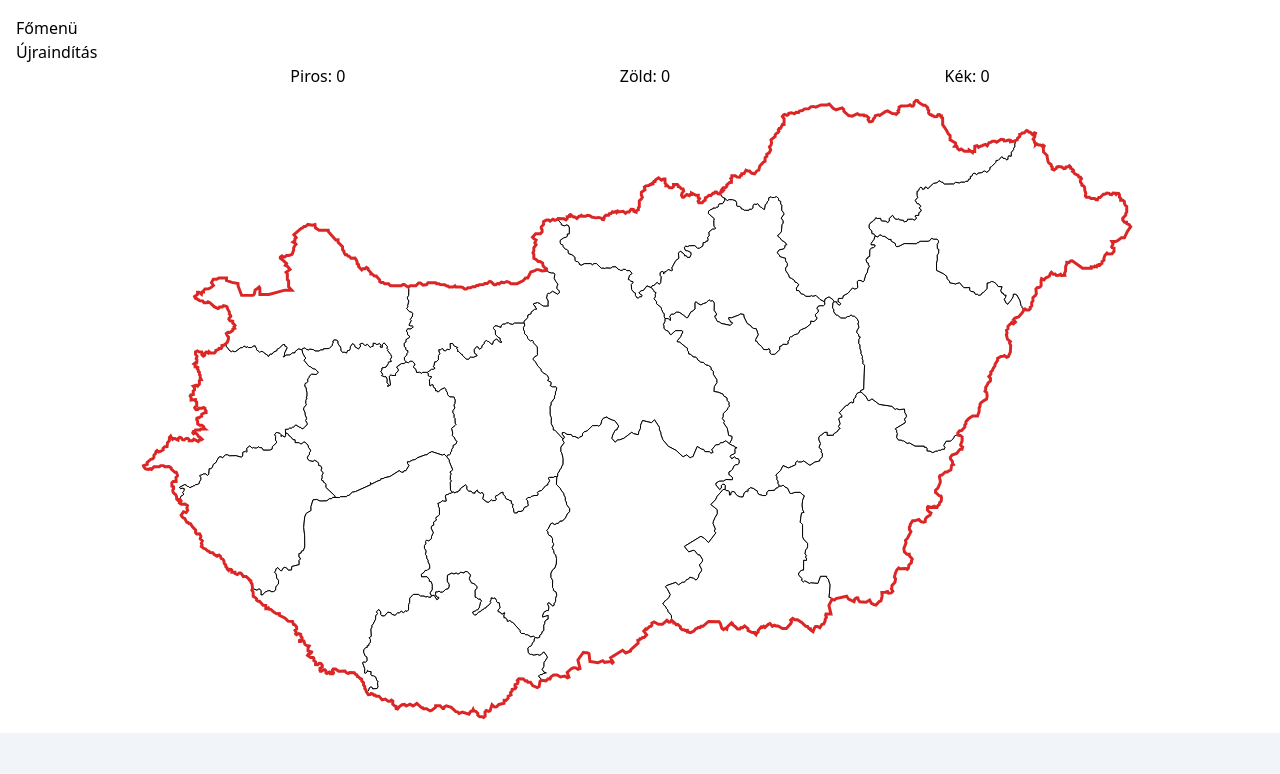
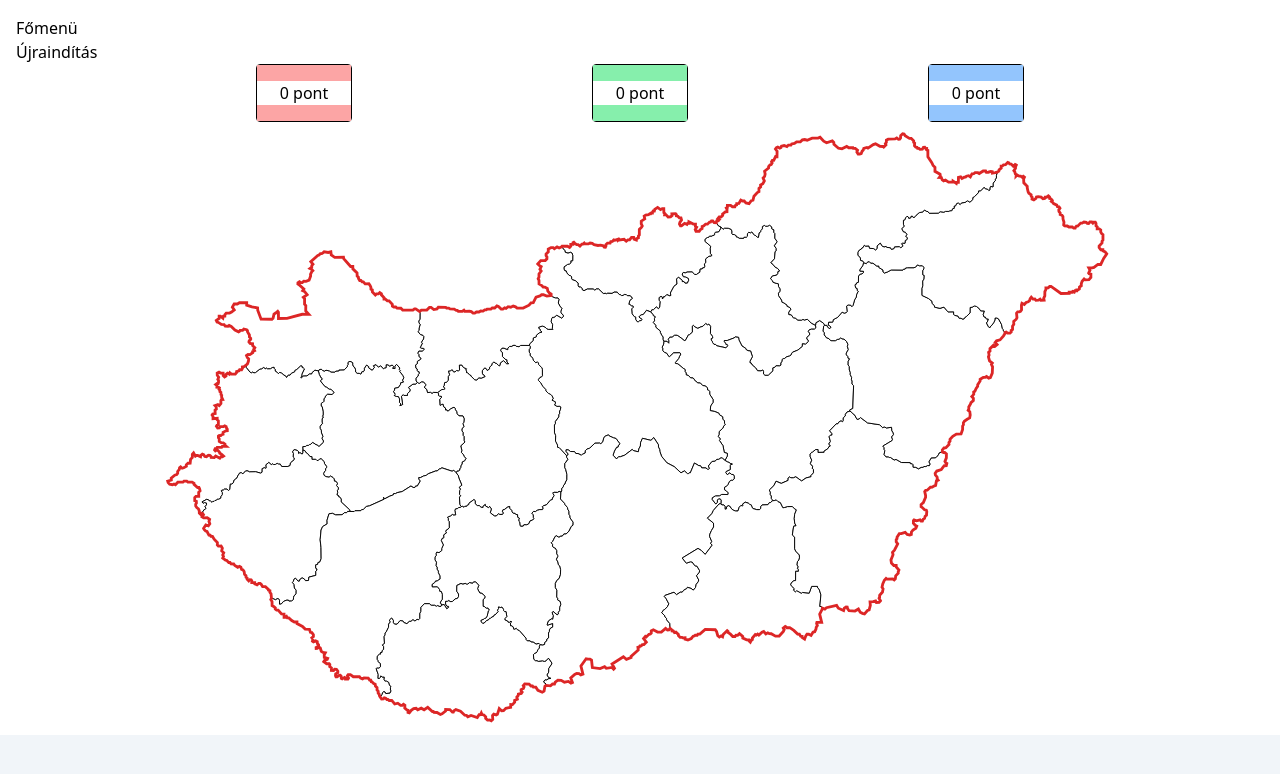
Before and after one commit to TomaSajt/honfoglalo-legacy, a SvelteKit app: page /play in a window 1280 px wide. Shown: the top 774 px of the page. Built offline with nearby package versions, Linux system fonts and the light colour scheme.

Commit message:
Add stuff

```diff
--- a/src/routes/play/+page.svelte
+++ b/src/routes/play/+page.svelte
@@ -481,6 +481,8 @@
     }
 </script>
 
+<QuestionPrompter bind:this={questionPrompter} />
+
 <div class="flex flex-col h-full">
     <div class="px-4 pt-4">
         <nav>
@@ -493,7 +495,13 @@
 
         <div class="flex justify-evenly">
             {#each scores as score, i}
-                <div>{playerIdToHungarianName(i)}: {score}</div>
+                <div class="rounded border border-black w-24">
+                    <div class="h-4" style="background-color: {playerIdToWeakCssColor(i)};"></div>
+                    <div class="text-center">
+                        {score} pont
+                    </div>
+                    <div class="h-4"  style="background-color: {playerIdToWeakCssColor(i)};"></div>
+                </div>
             {/each}
         </div>
     </div>
@@ -501,7 +509,7 @@
     <InteractiveMap
         {onRegionClicked}
         regionStates={$gameState.regions}
-        class="flex-grow"
+        class="flex-grow min-h-[30%]"
     />
     <div class="h-20 pb-4 bg-slate-100 flex flex-col justify-between">
         {#if $gameState.gameProgress.type === "terjeszkedes-kerdes"}
@@ -556,5 +564,3 @@
         {/if}
     </div>
 </div>
-
-<QuestionPrompter bind:this={questionPrompter} />
```
Also changed, not shown: 1 other file (tests, documents, lock files or other folders).
